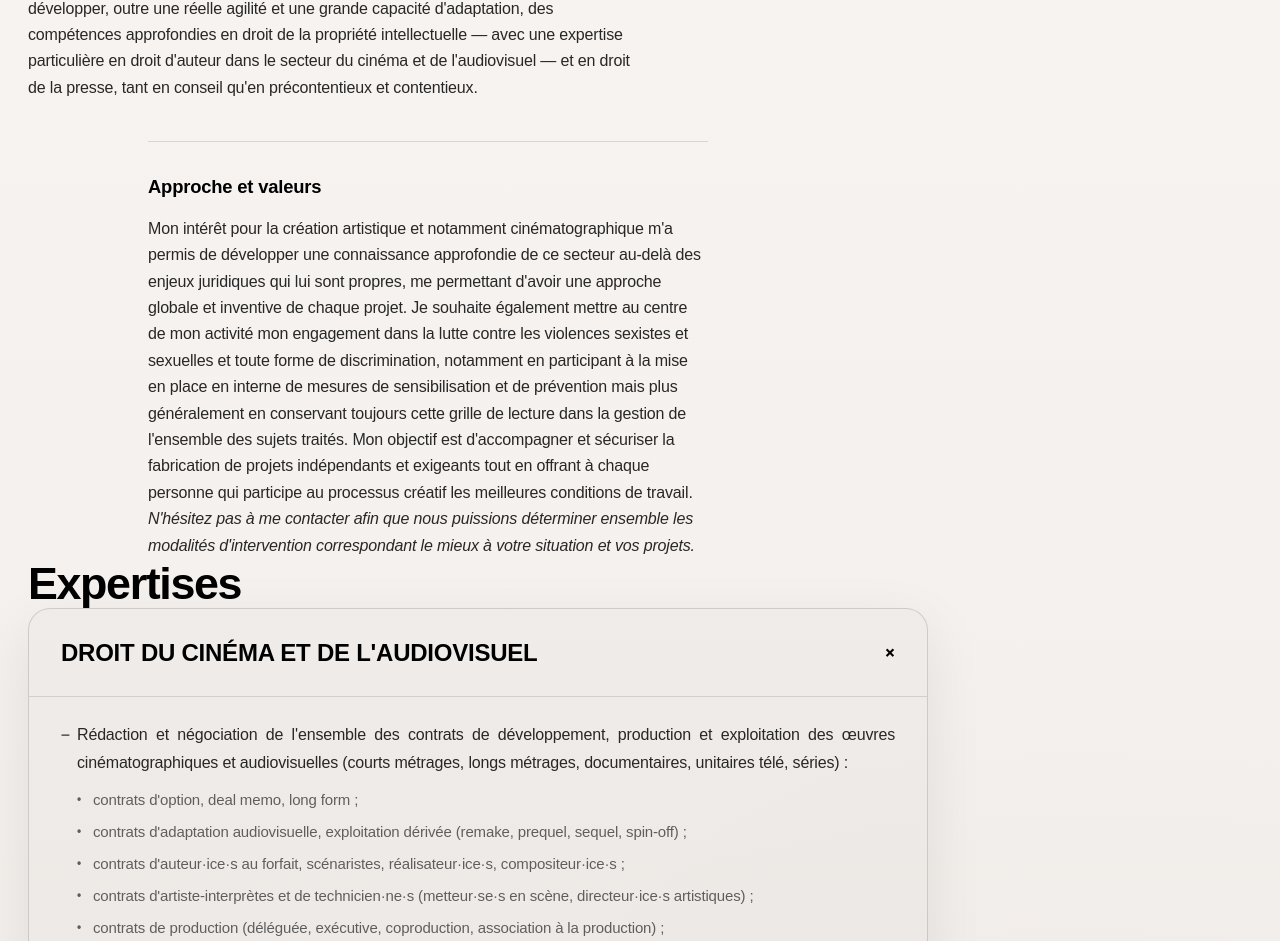
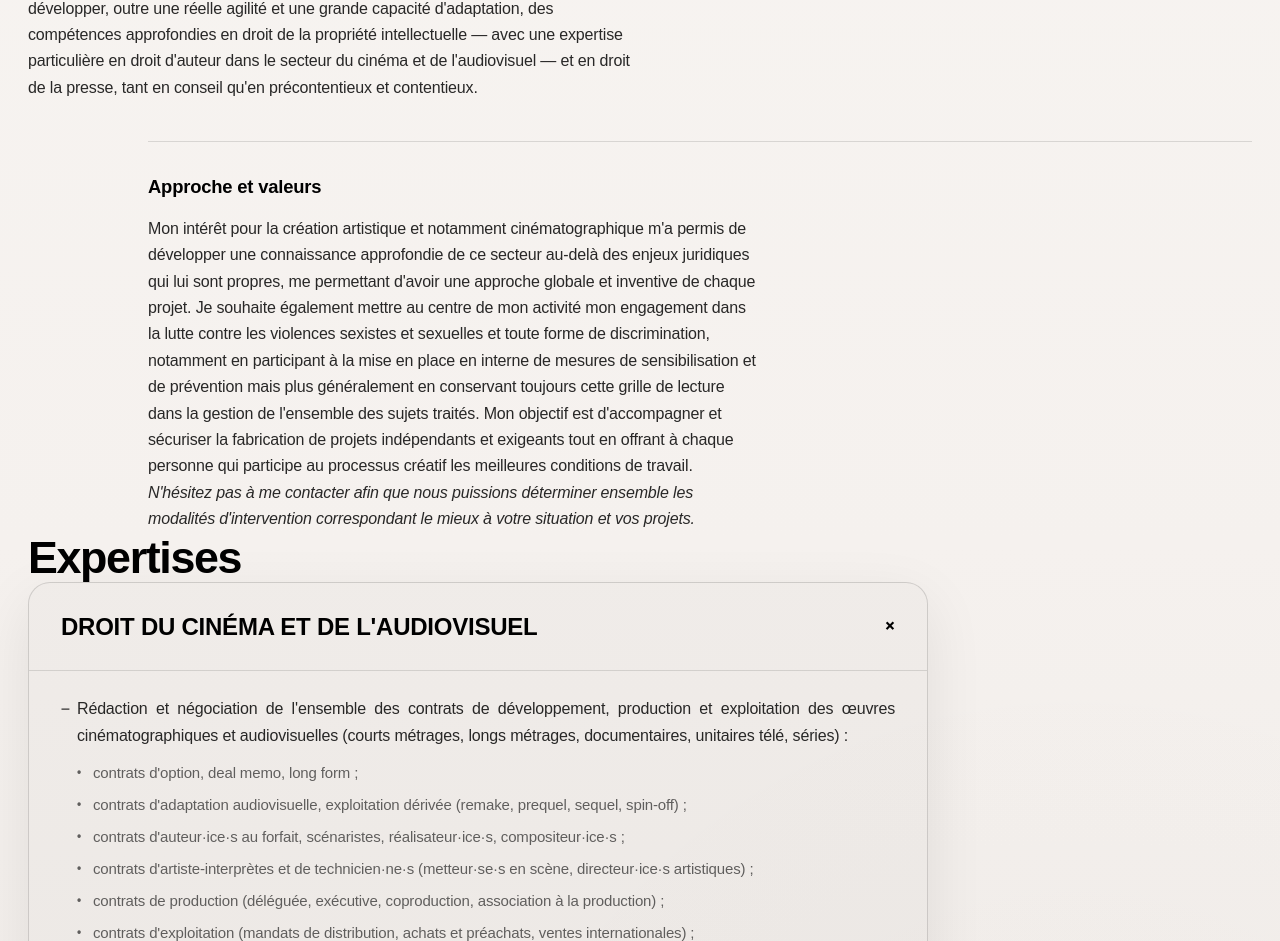
Before and after one commit to ludovicbeot/site-claire-lise, a Next.js app: page / in a window 1280 px wide. Shown: the part 1412-2353 px from the top of the page. Built offline with nearby package versions, Linux system fonts and the light colour scheme; a web font is replaced by a local one.

Commit message:
Update globals.css

```diff
--- a/app/globals.css
+++ b/app/globals.css
@@ -407,7 +407,10 @@ body {
 
 .presentation-section--shifted {
   margin-left: clamp(52px, 10vw, 120px);
-  max-width: min(100%, 560px);
+}
+
+.presentation-section--shifted .presentation-row {
+  max-width: 610px;
 }
 
 .presentation-subtitle {
@@ -471,6 +474,9 @@ body {
 
   .presentation-section--shifted {
     margin-left: 0;
+  }
+
+  .presentation-section--shifted .presentation-row {
     max-width: 100%;
   }
 
```
